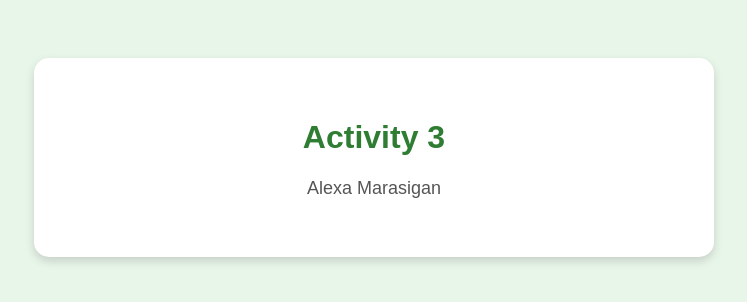
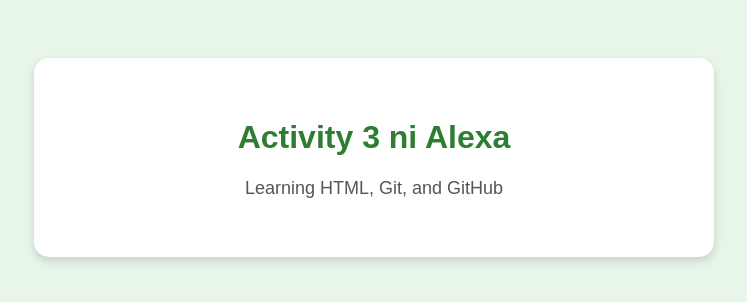
Before and after one commit to alexamarasigan/Git-Activity-3, a plain HTML site: page index.html in a window 1280 px wide. Shown: the whole page, without its empty margins (266-1013 px from the left). Drawn offline with Linux system fonts and the light colour scheme.

Commit message:
Updated Activity 3

```diff
--- a/index.html
+++ b/index.html
@@ -36,9 +36,9 @@
 <body>
 
     <div class="container">
-        <h1>Activity 3 </h1>
+        <h1>Activity 3 ni Alexa</h1>
 
-        <p>Alexa Marasigan</p>
+        <p>Learning HTML, Git, and GitHub</p>
 
     </div>
 
```
